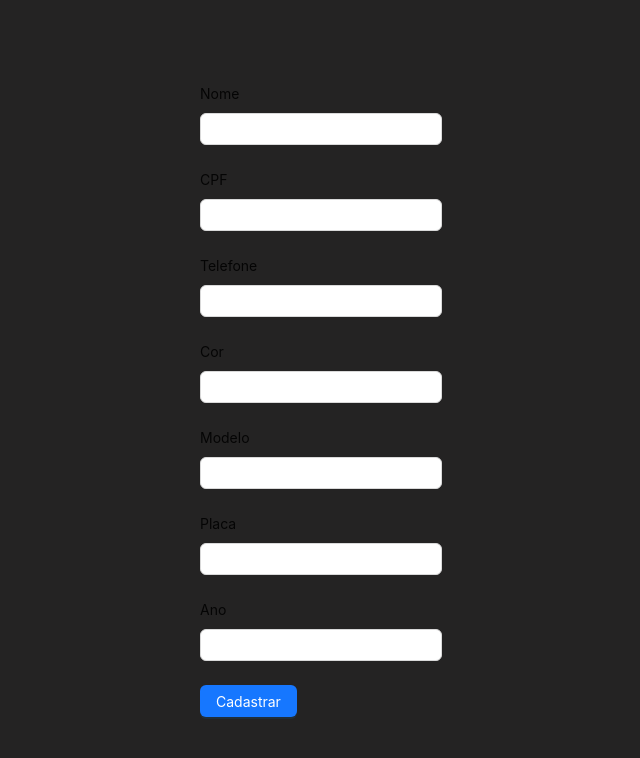
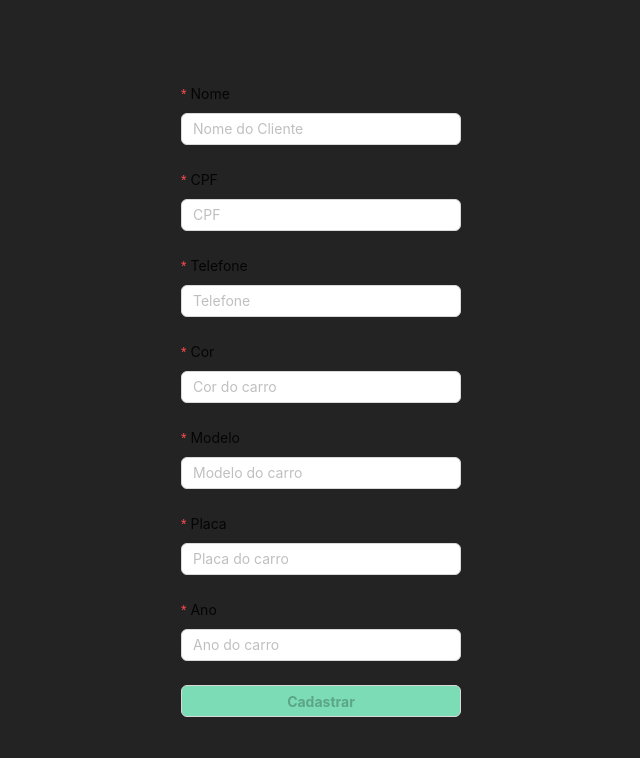
Before and after one commit to leilaMoraes/DesafioUltracar, a React (Create React App) app: page /new_customer in a window 1280 px wide. Shown: the top 758 px of the page, without its empty margins (319-959 px from the left). Built offline with nearby package versions, Linux system fonts and the light colour scheme.

Commit message:
feat: adiciona lógica para habilitar o botão e regras em NewCustomer

```diff
--- a/src/Pages/NewCustomer.js
+++ b/src/Pages/NewCustomer.js
@@ -1,5 +1,5 @@
 import { Button, Form, Input } from 'antd';
-import React, { useContext } from 'react';
+import React, { useContext, useState } from 'react';
 import { useHistory } from 'react-router-dom';
 import AppContext from '../Context/AppContext';
 import { customers } from '../mocks';
@@ -7,6 +7,7 @@ import { customers } from '../mocks';
 function NewCustomer() {
   const [form] = Form.useForm();
   const { customer, setCustomer } = useContext(AppContext);
+  const [checkForm, setCheckForm] = useState(false);
   const history = useHistory();
 
   const handleFormSubmit = () => {
@@ -16,6 +17,11 @@ function NewCustomer() {
   };
 
   const handdleChange = ({ target }) => {
+    form.validateFields().then(() => {
+      setCheckForm(true);
+    }).catch(() => {
+      setCheckForm(false);
+    });
     const { name, value } = target;
     if (name.includes('car')) {
       const carKey = name.split('.')[1];
@@ -37,28 +43,91 @@ function NewCustomer() {
 
   return (
     <Form form={ form } layout="vertical">
-      <Form.Item label="Nome" name="name" value={ customers.name }>
-        <Input onChange={ handdleChange } />
+      <Form.Item
+        label="Nome"
+        name="name"
+        value={ customers.name }
+        rules={ [{
+          required: true,
+          message: 'Por favor insira um nome',
+        }] }
+      >
+        <Input placeholder="Nome do Cliente" onChange={ handdleChange } />
       </Form.Item>
-      <Form.Item label="CPF" name="cpf" value={ customers.cpf }>
-        <Input onChange={ handdleChange } />
+      <Form.Item
+        label="CPF"
+        name="cpf"
+        value={ customers.cpf }
+        rules={ [{
+          required: true,
+          message: 'Por favor insira um número de CPF',
+        }] }
+      >
+        <Input placeholder="CPF" onChange={ handdleChange } />
       </Form.Item>
-      <Form.Item label="Telefone" name="phone" value={ customers.phone }>
-        <Input onChange={ handdleChange } />
+      <Form.Item
+        label="Telefone"
+        name="phone"
+        value={ customers.phone }
+        rules={ [{
+          required: true,
+          message: 'Por favor insira um número de telefone',
+        }] }
+      >
+        <Input placeholder="Telefone" onChange={ handdleChange } />
       </Form.Item>
-      <Form.Item label="Cor" name={ ['car', 'color'] } value={ customers.car.color }>
-        <Input onChange={ handdleChange } />
+      <Form.Item
+        label="Cor"
+        name={ ['car', 'color'] }
+        value={ customers.car.color }
+        rules={ [{
+          required: true,
+          message: 'Por favor insira a cor do veículo',
+        }] }
+      >
+        <Input placeholder="Cor do carro" onChange={ handdleChange } />
       </Form.Item>
-      <Form.Item label="Modelo" name={ ['car', 'model'] } value={ customers.car.model }>
-        <Input onChange={ handdleChange } />
+      <Form.Item
+        label="Modelo"
+        name={ ['car', 'model'] }
+        value={ customers.car.model }
+        rules={ [{
+          required: true,
+          message: 'Por favor insira o modelo do veículo',
+        }] }
+      >
+        <Input placeholder="Modelo do carro" onChange={ handdleChange } />
       </Form.Item>
-      <Form.Item label="Placa" name={ ['car', 'plate'] } value={ customers.car.plate }>
-        <Input onChange={ handdleChange } />
+      <Form.Item
+        label="Placa"
+        name={ ['car', 'plate'] }
+        value={ customers.car.plate }
+        rules={ [{
+          required: true,
+          message: 'Por favor insira a placa do veículo',
+        }] }
+      >
+        <Input placeholder="Placa do carro" onChange={ handdleChange } />
       </Form.Item>
-      <Form.Item label="Ano" name={ ['car', 'year'] } value={ customers.car.year }>
-        <Input onChange={ handdleChange } />
+      <Form.Item
+        label="Ano"
+        name={ ['car', 'year'] }
+        value={ customers.car.year }
+        rules={ [{
+          required: true,
+          message: 'Por favor insira o ano de fabricação do veículo',
+        }] }
+      >
+        <Input placeholder="Ano do carro" onChange={ handdleChange } />
       </Form.Item>
-      <Button type="primary" onClick={ handleFormSubmit }>
+      <Button
+        style={ { width: '20em',
+          backgroundColor: 'rgb(123, 220, 181)',
+          fontWeight: 'bold' } }
+        type="primary"
+        onClick={ handleFormSubmit }
+        disabled={ !checkForm }
+      >
         Cadastrar
       </Button>
     </Form>
```
